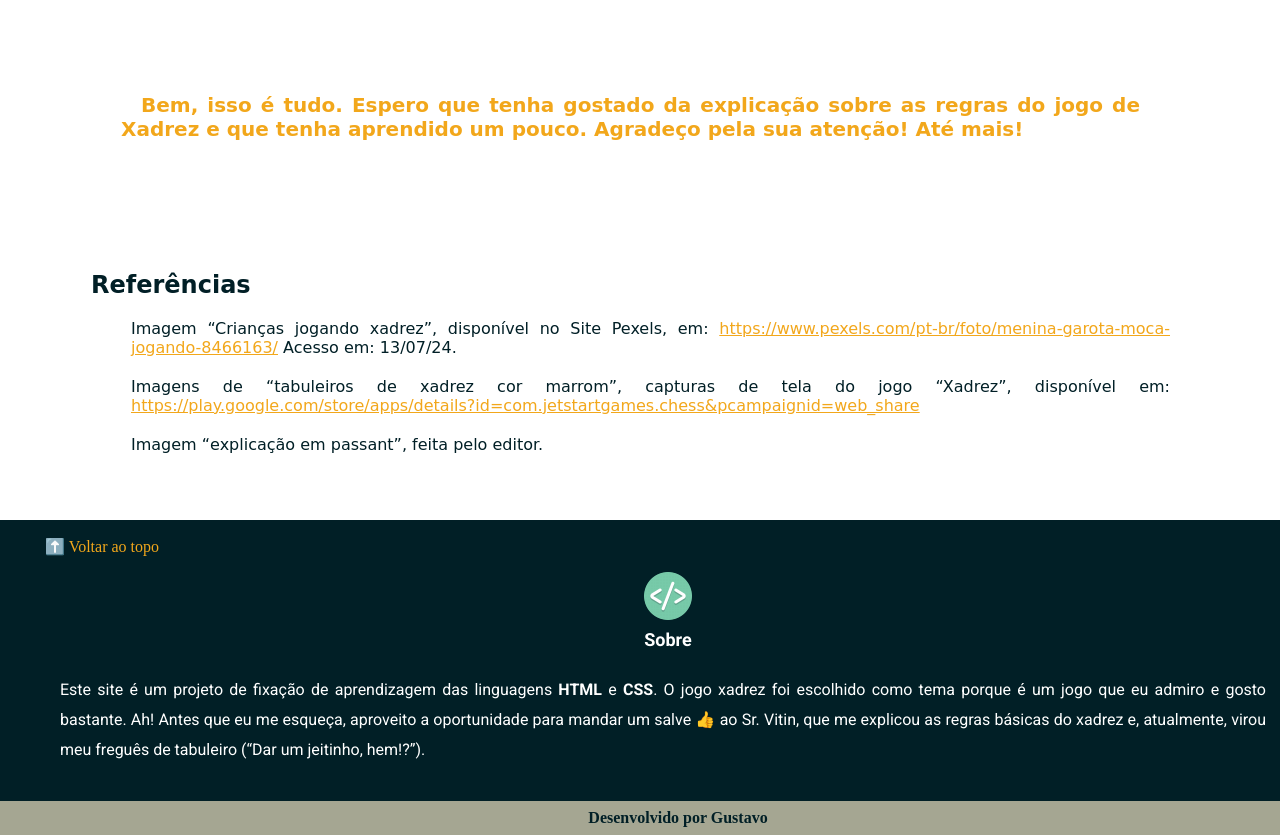
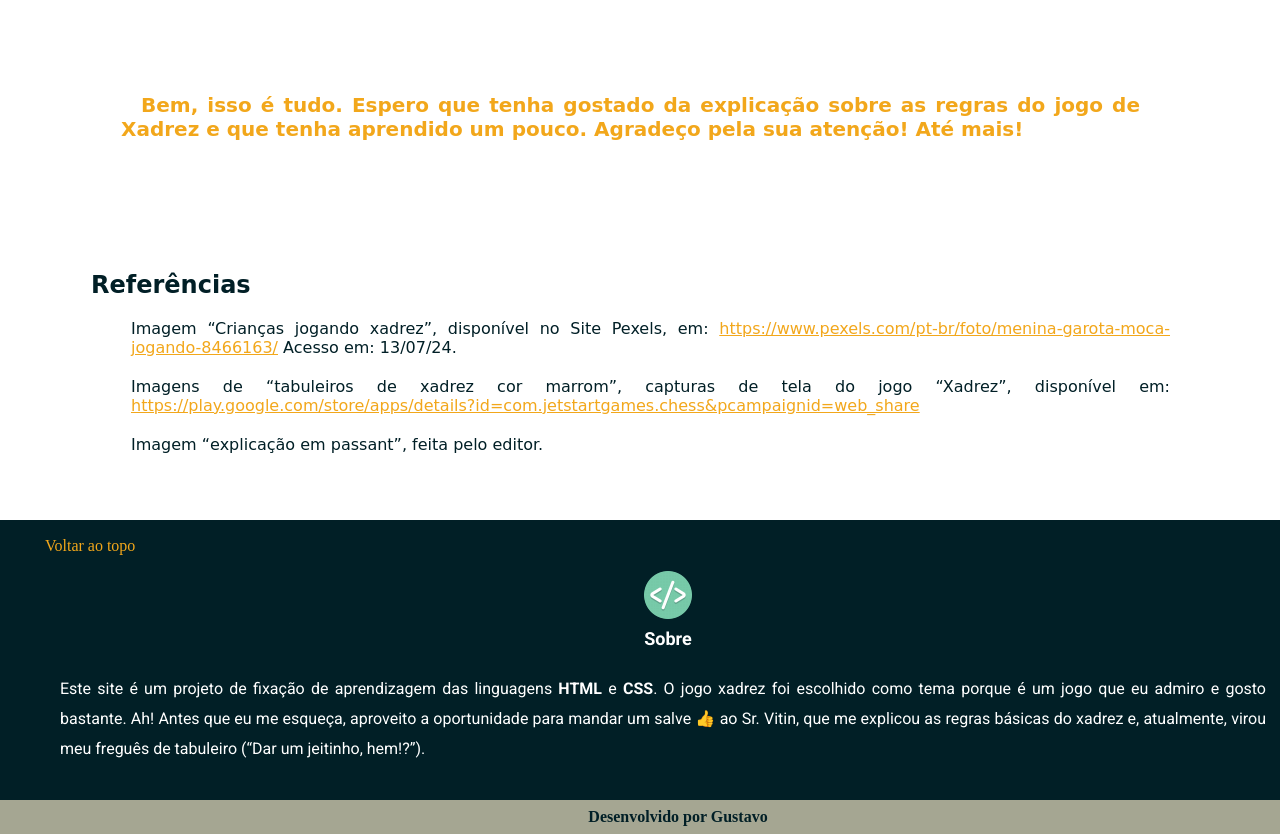
Before and after one commit to gjs0/site_xadrez, a plain HTML site: page index.html in a window 1280 px wide. Shown: the part 9117-9952 px from the top of the page. Drawn offline with Linux system fonts and the light colour scheme.

Commit message:
Update index.html
alteração footer
tirei a seta de voltar ao topo

```diff
--- a/index.html
+++ b/index.html
@@ -172,7 +172,7 @@
         </main>
         <footer id="meu-footer">
                 <p>
-                    <a href="#"> <strong>⬆️</strong> Voltar ao topo</a>
+                    <a href="#"> Voltar ao topo</a>
                 </p>
                 <div style="text-align: center;"><img src="imagens/devICO.png" alt="devICO"></div>
                 <h4>Sobre</h4>
```
